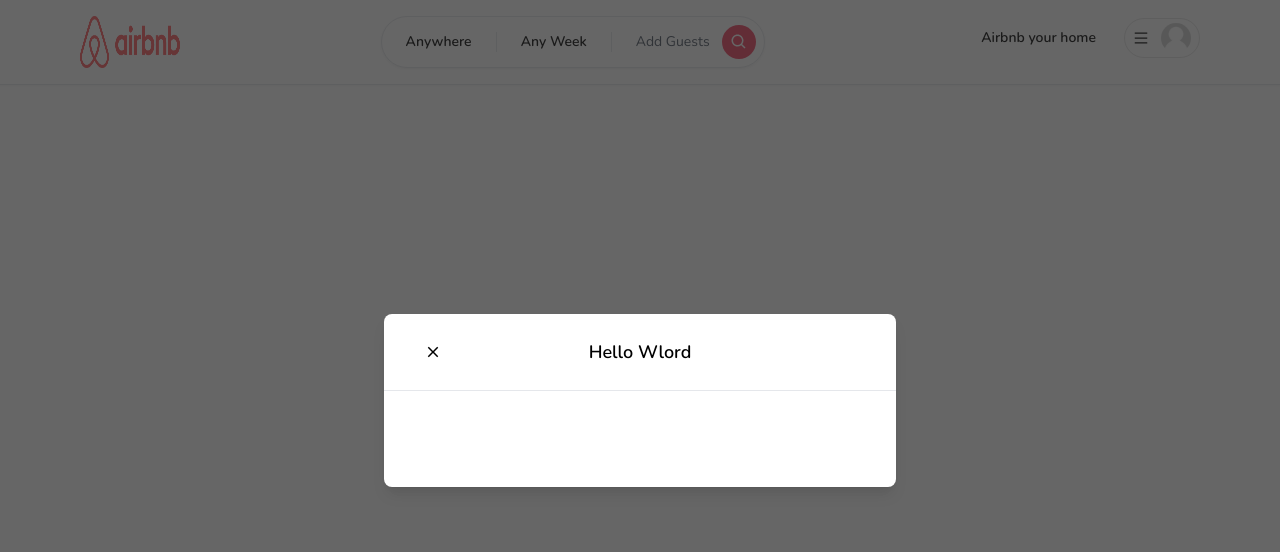
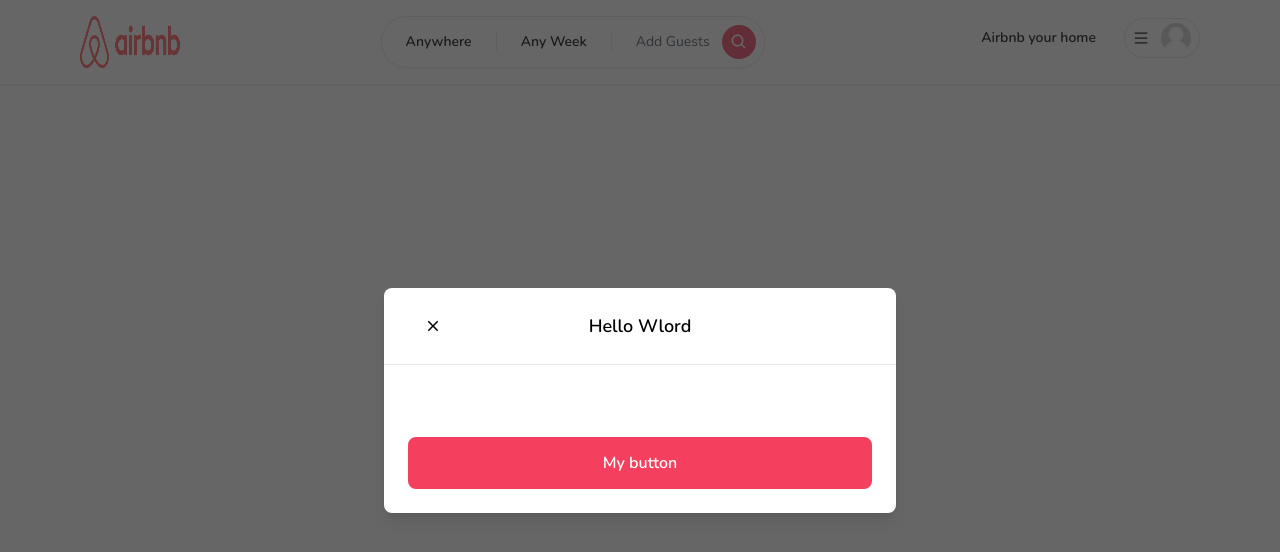
Before and after one commit to christian-the-brewer/airbnb, a Next.js app: page / in a window 1280 px wide. Shown: the top 552 px of the page. Built offline with nearby package versions, Linux system fonts and the light colour scheme.

Commit message:
add style to button

```diff
--- a/app/components/Button.tsx
+++ b/app/components/Button.tsx
@@ -20,7 +20,25 @@
     icon
 }) => {
     return (
-        <button></button>
+        <button className={
+            `relative
+            disabled:opacity-70
+            disabled:cursor-not-allowed
+            rounded-lg
+            hover:opacity-80
+            transition
+            w-full
+            ${outline ? 'bg-white' : 'bg-rose-500'}
+            ${outline ? 'border-black' : 'border-rose-500'}
+            ${outline ? 'text-black' : 'text-white'}
+            ${small ? 'py-1' : 'py-3'}
+            ${small ? 'text-sm' : 'text-md'}
+            ${small ? 'font-light' : 'font-semibold'}
+            ${small ? 'border-[1px]' : 'border-2'}
+            `
+        }>
+            {label}
+        </button>
     )
 }
 
--- a/app/components/modals/Modal.tsx
+++ b/app/components/modals/Modal.tsx
@@ -141,7 +141,8 @@
                                     items-center
                                     gap-4
                                     w-full">
-                                        <Button />
+                                        <Button
+                                        label="My button"/>
                                     </div>
                                 </div>
                         </div>
```
